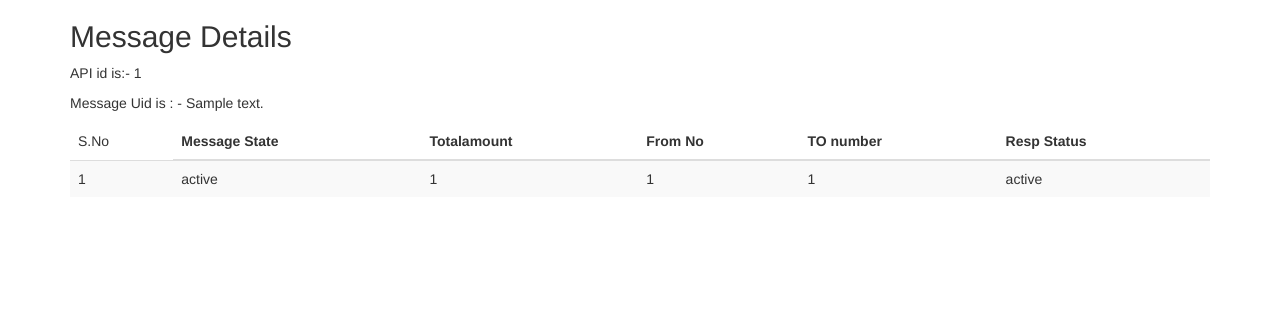
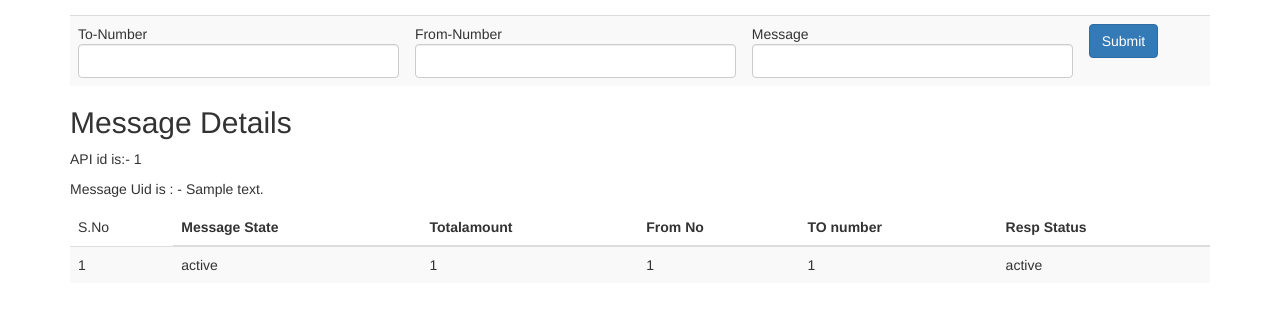
Before and after one commit to ranjanpupul/plivo, a Django app: template plivoapp/templates/result.html in a window 1280 px wide. Shown: the top 310 px of the page. Run offline with Django 3.2, Linux system fonts and the light colour scheme; tables that the repository leaves empty hold one stand-in row (values such as "Sample post"); the template is opened without the code that fills it: values that come from a table or form of the project are taken from there, most other values are stand-ins (such as "Sample title", 1, 10 or a date in 2020); one stand-in notice (Sample message) is shown; some libraries are stand-ins or nearby versions.

Commit message:
input box to send messages

```diff
--- /dev/null
+++ b/plivoapp/forms.py
@@ -0,0 +1,12 @@
+from django import forms
+
+class UserExitForm(forms.Form):
+	message = forms.CharField(required=True, label=('Write your Concern overhere'), )
+	tonumber = forms.IntegerField(required=True, label=('To Number'))
+	fromnumber= forms.IntegerField(required=True, label=('From Number'))
+
+	def __init__(self, *args, **kwargs):
+	    super(UserExitForm, self).__init__(*args, **kwargs)
+	    self.fields['tonumber'].widget.attrs['class'] = "form-control"
+	    self.fields['fromnumber'].widget.attrs['class'] = "form-control"
+	    self.fields['message'].widget.attrs['class'] = "form-control"
--- a/plivoapp/templates/result.html
+++ b/plivoapp/templates/result.html
@@ -14,9 +14,31 @@
 </head>
 <body>
 <div class="container">
+<table class="table table-striped">
+
+<div class="form-group">
+<form id="exit-form" class="form-horizontal" role="form" method="post" enctype="multipart/form-data" data-toggle="validator">
+                {% csrf_token %}
+ <td>To-Number{{ form.tonumber }}</td>
+  <td>From-Number{{form.fromnumber}}</td>
+  <td>Message{{form.message}}</td>
+  <td><input type="Submit" class="btn btn-primary"></input></td>
+</div>
+</form>
+</table>
+{% if messages %}
+              {% for message in messages %}
+               {% if message.tags == 'error' %}
+               <div class="alert alert-info">
+                <strong>info!</strong> {{message}},   Error code is :- {{code}}  ,Error is :{{error}}.
+               </div>
+               {%endif %}
+{% endfor %}
+{% endif %}
   <h2>Message Details</h2>
     <p>API id is:-  {{api_id}}</p>
     <p>Message Uid is : - {{message_uuid}}</p>
+    <p></p>
 <table class="table table-striped">
     <thead>
       <tr>
@@ -42,6 +64,23 @@
     </tbody>
   </table>
 </div>
+<script type="text/javascript">
+            $(function () {
+              $('.btn-primary').on('click', function(){
+                var to_number = $('#to_number').val();
+                var from_number = $('#from_number').val();
+                var message = $('#message').val();
+                // $.ajax({
+                //             url : "/message/update-hr-value/",
+                //             type : "GET",
+                //             data : { 'to_number':to_number, 'from_number':from_number,'message':message, },
+                //             success : function(json) {
+
+                //             }
+                //             });
+                //             });
+                            });
+              </script>
 </body>
 </html>
 {% endblock %}
--- a/plivoapp/urls.py
+++ b/plivoapp/urls.py
@@ -1,7 +1,8 @@
 from django.conf.urls import include, url
-from plivoapp.views import sendmessage
+from plivoapp.views import  PostMessage
 
 
 urlpatterns = [
-    url(r'^statusmessage', sendmessage),
+    url(r'^statusmessage', PostMessage.as_view()),
+
 ]
```
Also changed, not shown: plivoapp/views.py (+51 -19 lines), 4 other files.
